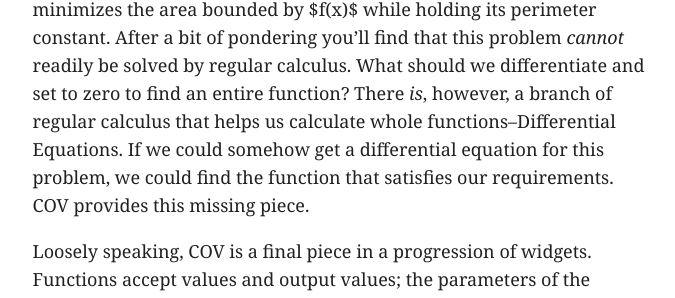
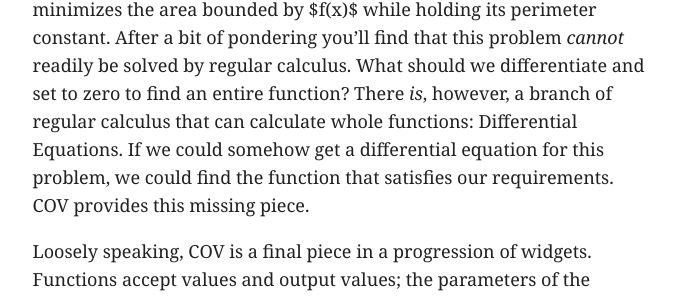
Before and after one commit to rohan-kekatpure/rohan-kekatpure.github.io, a Jekyll site: the page built from _posts/2020-08-11-calculus-of-variations.md, in a window 1280 px wide and 900 px high, scrolled down 414 px. Shown: the part 179-477 px from the top of the window, without its empty margins (300-975 px from the left). Built offline with Jekyll 4.4.1, drawn with Linux system fonts in a browser that asks for light colours; formulas are drawn with MathJax 3.

Commit message:
Introduction to  COV

```diff
--- a/_posts/2020-08-11-calculus-of-variations.md
+++ b/_posts/2020-08-11-calculus-of-variations.md
@@ -19,7 +19,7 @@ differential calculus and solve $f'(x) = 0$ to find the desired $x$. Some will c
 A typical problem in COV will ask us to find a _function_ $y = f(x)$ that minimizes the area bounded by $f(x)$ while
 holding its perimeter constant. After a bit of pondering you'll find that this problem _cannot_ readily be solved by
 regular calculus. What should we differentiate and set to zero to find an entire function? There _is_, however, a branch
-of regular calculus that helps us calculate whole functions--Differential Equations. If we could somehow get a
+of regular calculus that can calculate whole functions: Differential Equations. If we could somehow get a
 differential equation for this problem, we could find the function that satisfies our requirements. COV provides this
 missing piece.
 
```
